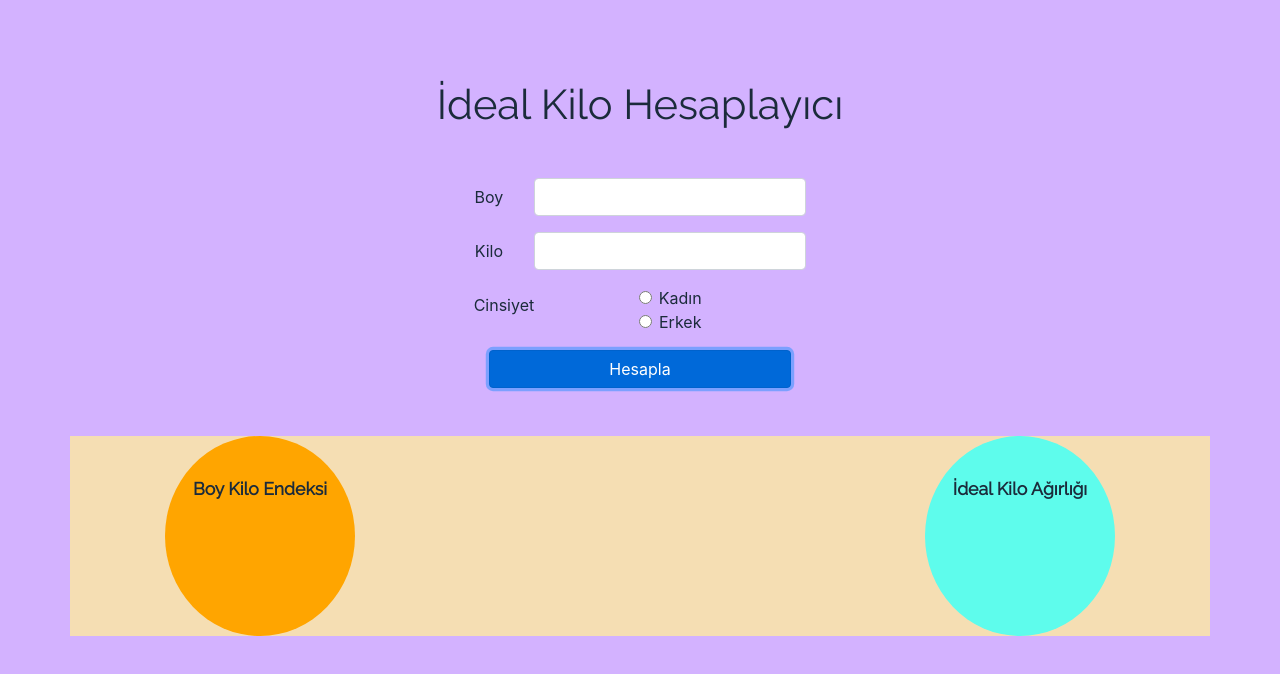
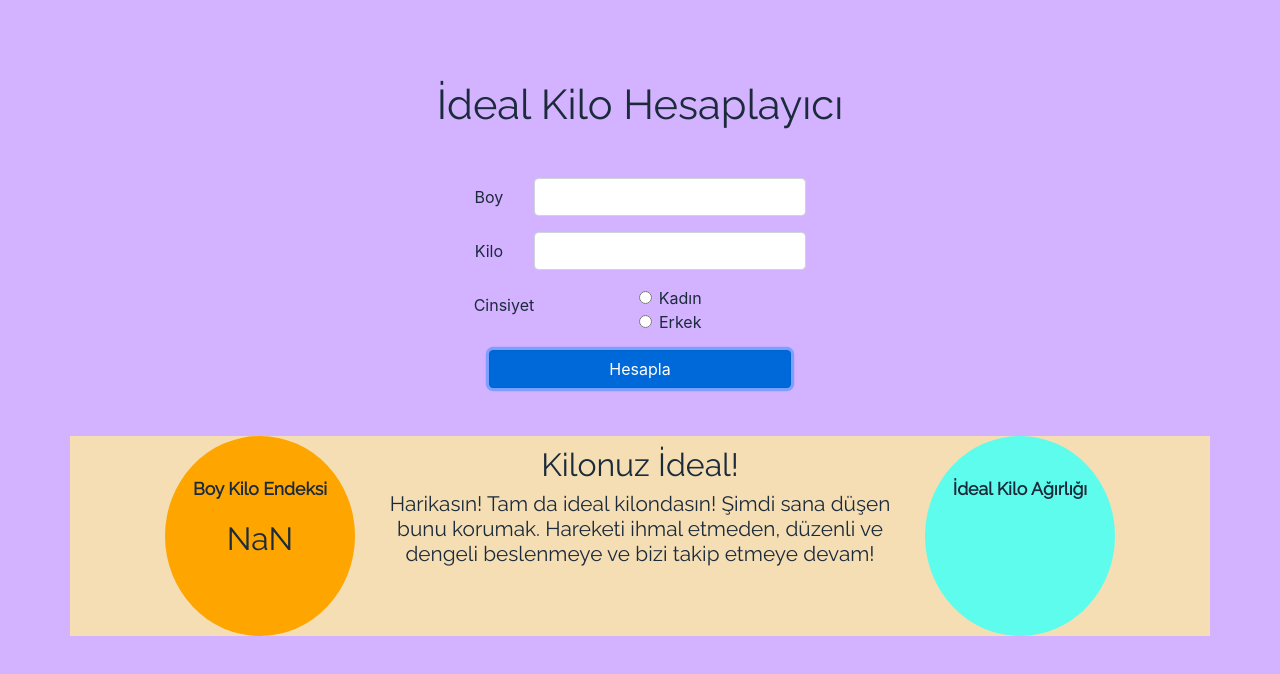
Before and after one commit to cerdemrc/ideal-weight-calculator, a Vue app: page / in a window 1280 px wide. Both pictures are taken after a click on the button "Hesapla". Shown: the top 674 px of the page. Built offline with nearby package versions, Linux system fonts and the light colour scheme; a web font is replaced by a local one.

Commit message:
boy kilo endeksi eklendi

```diff
--- a/src/components/Form.vue
+++ b/src/components/Form.vue
@@ -81,6 +81,7 @@ export default {
   methods: {
     calculate() {
       this.$store.commit("setIdealWeight", this.content);
+      this.$store.commit("setIndex", this.content);
       this.isClicked = true;
     },
   },
--- a/src/components/Results.vue
+++ b/src/components/Results.vue
@@ -3,7 +3,7 @@
     <div class="row mt-5 d-flex justify-content-center">
       <div class="col-sm-2 kilo">
         <label>Boy Kilo Endeksi</label>
-        <h1></h1>
+        <h1>{{ index }}</h1>
       </div>
       <div class="col-sm-6">
         <h1>{{ message.title }}</h1>
@@ -28,6 +28,9 @@ export default {
     },
     message() {
       return this.$store.getters.getMessage;
+    },
+    index() {
+      return this.$store.getters.getIndex;
     },
   },
 };
--- a/src/store.js
+++ b/src/store.js
@@ -25,8 +25,12 @@ export const store = new Vuex.Store({
     },
     mutations: {
         setIdealWeight(state, payload) {
+            var newValue;
             if (payload.gender == "Kadin") {
-                const newValue = Math.floor(45.5 + (2.3 / 2.54) * (payload.size - 152.4));
+                newValue = Math.floor(45.5 + (2.3 / 2.54) * (payload.size - 152.4));
+            } else if (payload.gender == "Erkek") {
+                newValue = Math.floor(50 + (2.3 / 2.54) * (payload.size - 152.4));
+            }
             state.idealWeight = newValue;
             if (newValue > payload.weight) {
                 state.message.title = "İdeal Kilonun Altındasın!";
@@ -38,20 +42,10 @@ export const store = new Vuex.Store({
                 state.message.title = "Kilonuz İdeal!";
                 state.message.content = "Harikasın! Tam da ideal kilondasın! Şimdi sana düşen bunu korumak. Hareketi ihmal etmeden, düzenli ve dengeli beslenmeye ve bizi takip etmeye devam!";
             }
-            } else if (payload.gender == "Erkek") {
-                const newValue = Math.floor(50 + (2.3 / 2.54) * (payload.size - 152.4));
-                state.idealWeight = newValue;
-                if (newValue > payload.weight) {
-                    state.message.title = "İdeal Kilonun Altında";
-                    state.message.content = "İdeal kilonun altında kalmışsın ama yükselmen için yanındayız! Tek ihtiyacın biraz motivasyon biraz da düzenli ve dengeli beslenme. Biz de tam bunun için varız! Bizi takip et, senin için tüyolarımız var; birlikte başarabiliriz!"
-                } else if (newValue < payload.weight) {
-                    state.message.title = "İdeal Kilonun Üzerinde";
-                    state.message.content = "Hedefe yakınsın! Önünde kısa bir yol var. Dengeli beslenme ve düzenli fiziksel aktivite ile tam 12'den en ideali vurabilirsin!";
-                } else {
-                    state.message.title = "Kilonuz İdeal";
-                    state.message.content = "Harikasın! Tam da ideal kilondasın! Şimdi sana düşen bunu korumak. Hareketi ihmal etmeden, düzenli ve dengeli beslenmeye ve bizi takip etmeye devam!";
-                }
-            }
+        },
+        setIndex(state, payload) {
+            var index = ((payload.weight / (payload.size * payload.size)) * 10000).toFixed(2);
+            state.index = index;
         }
     },
     actions: {
```
Lines whose indentation alone changed are shown as unchanged.
